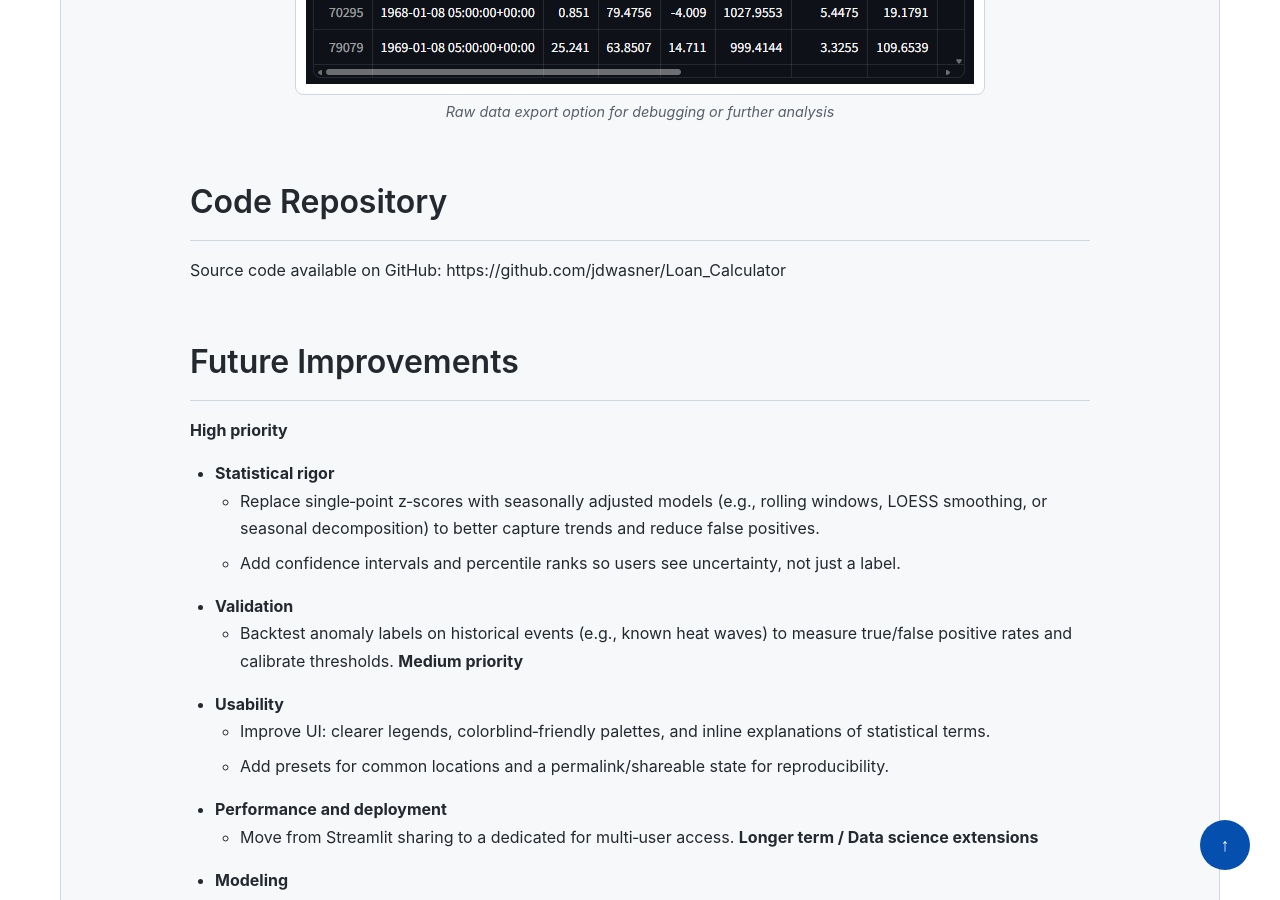
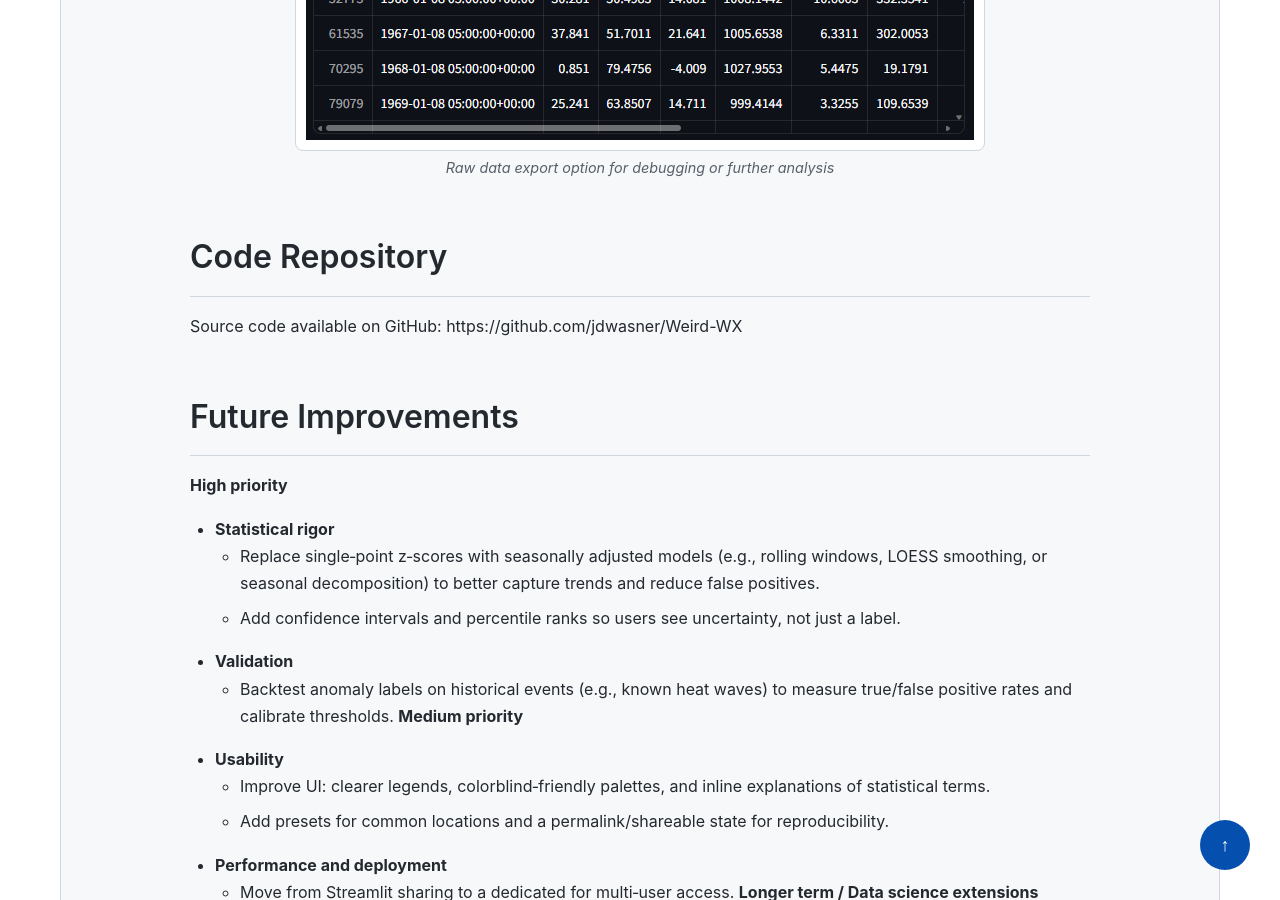
Before and after one commit to jdwasner/jdwasner.github.io, a Jekyll site: the page built from _projects/Weather_Weirdness_Meter.md, in a window 1280 px wide and 900 px high, scrolled down 6015 px. Built offline with Jekyll 4.4.1, drawn with Linux system fonts in a browser that asks for light colours; part of the change alters nothing that is shown.

Commit message:
Updated links on Weird Wx Project

```diff
--- a/_projects/Weather_Weirdness_Meter.md
+++ b/_projects/Weather_Weirdness_Meter.md
@@ -15,6 +15,8 @@ skills:
 github: GitHub link (delete if don’t have)
 demo: Demo link (delete if don’t have)
 ---
+### App [Link](https://weirdwx.streamlit.app/)
+
 **Role:** Developer
 
 **Skills:**
@@ -81,7 +83,7 @@ I wanted a quick, data‑driven answer to questions like “Is it unusually warm
 
 ## Code Repository
 Source code available on GitHub:
-https://github.com/jdwasner/Loan_Calculator
+https://github.com/jdwasner/Weird-WX
 
 ## Future Improvements
 **High priority**
```
